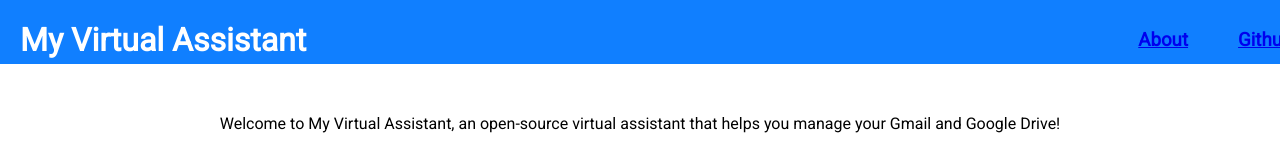
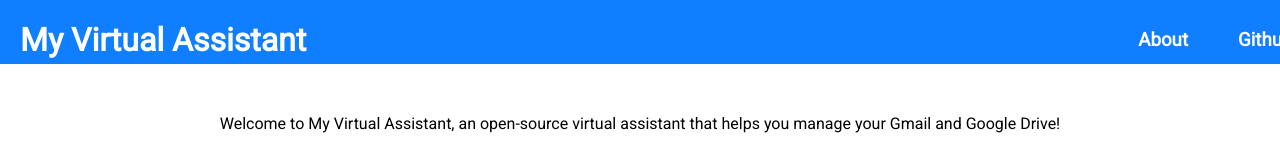
Before and after one commit to myvirtualassistant/My-Virtual-Assistant, a plain HTML site: page index.html in a window 1280 px wide. Shown: the top 160 px of the page. Drawn offline with Linux system fonts and the light colour scheme.

Commit message:
fix navbar color

```diff
--- a/index.html
+++ b/index.html
@@ -11,10 +11,10 @@
         <h1>My Virtual Assistant</h1>
       </div>
       <div class="about">
-        <h3><a href="https://github.com/cyc2/My-Virtual-Assistant/blob/master/README.md">About</a></h3>
+        <h3><a style="text-decoration: none; color:white;" href="https://github.com/cyc2/My-Virtual-Assistant/blob/master/README.md">About</a></h3>
       </div>
       <div class="github">
-        <h3><a href="https://github.com/cyc2/My-Virtual-Assistant">Github</a></h3>
+        <h3><a style="text-decoration: none; color:white;" href="https://github.com/cyc2/My-Virtual-Assistant">Github</a></h3>
       </div>
     </div>
 
```
